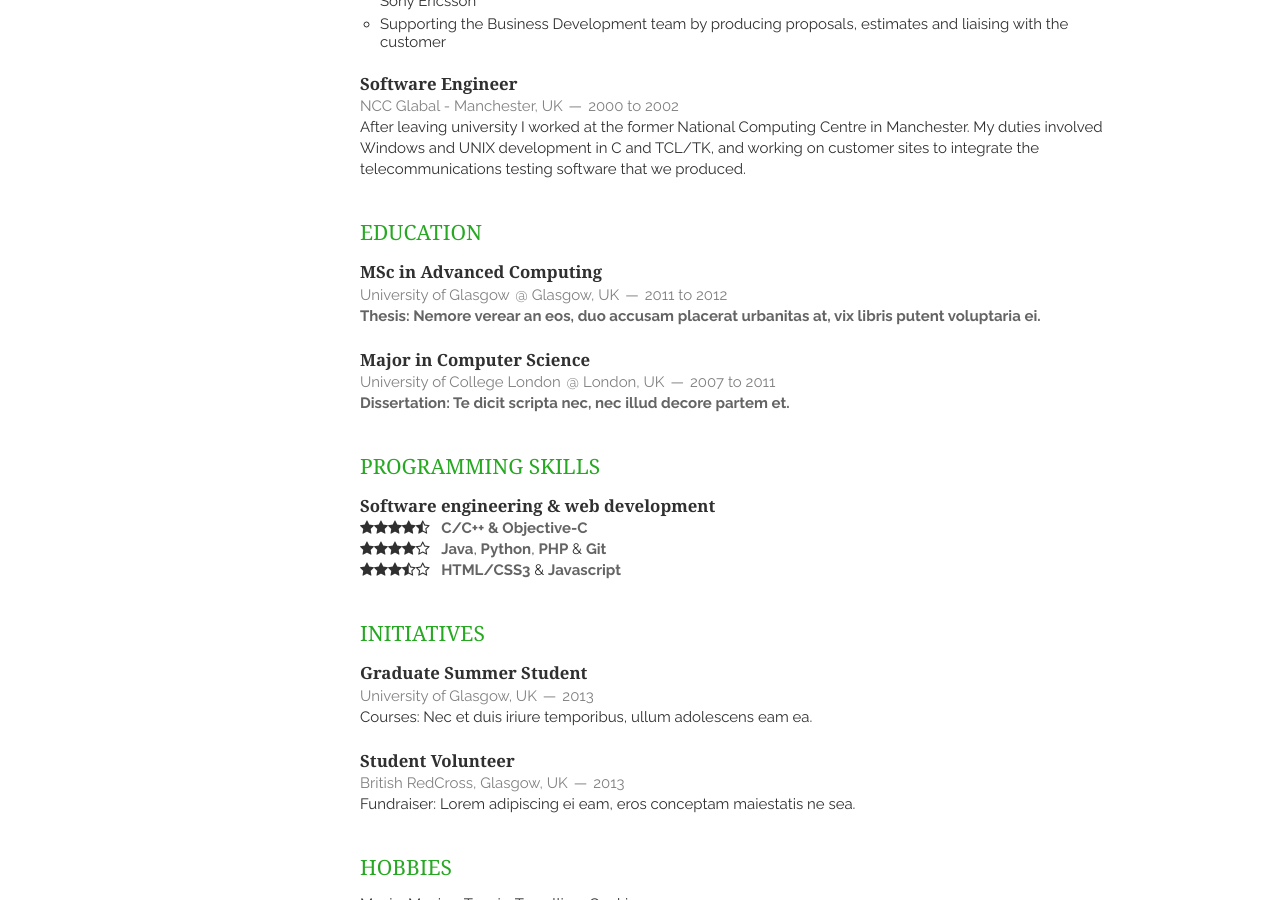
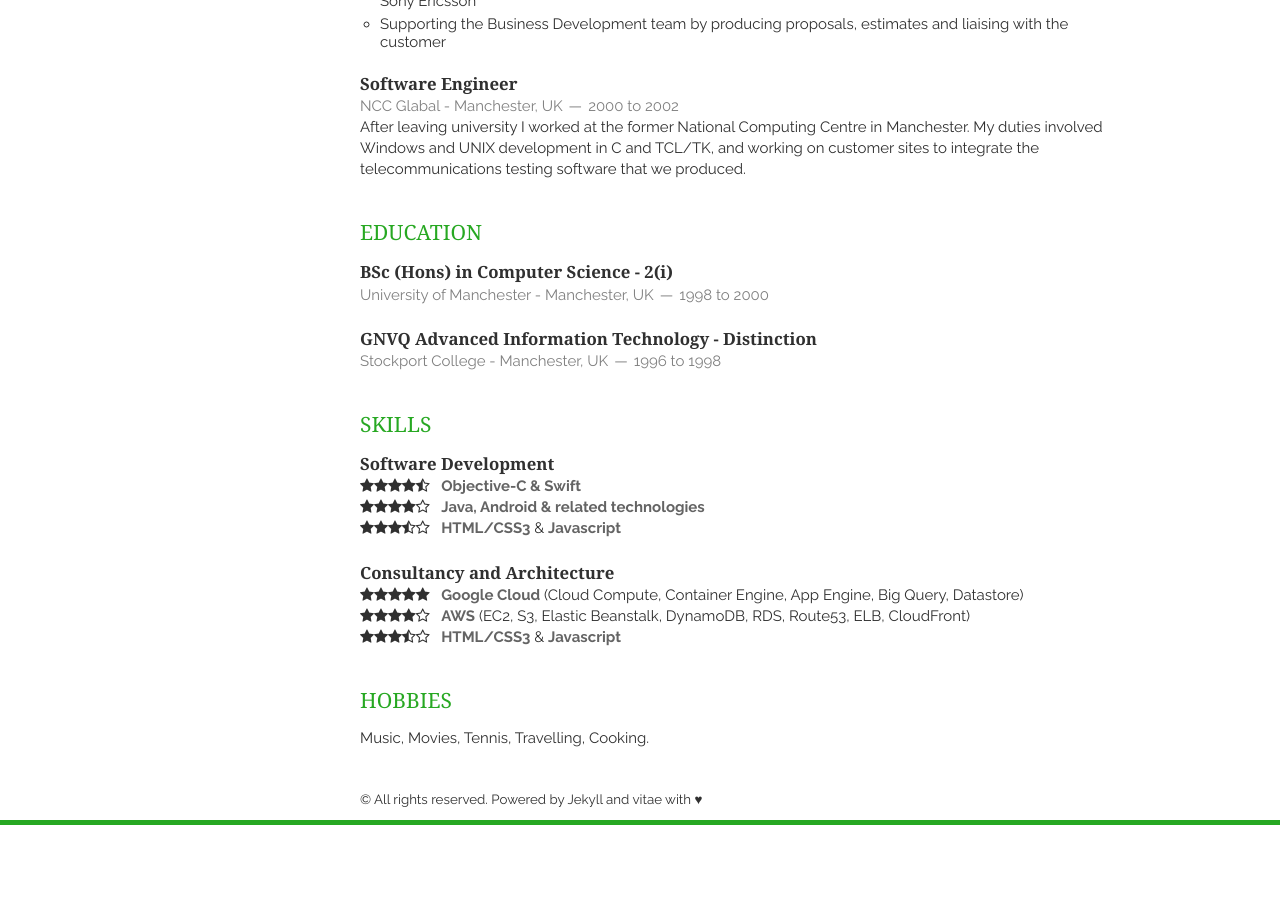
Before and after one commit to gazreese/gazreese.com, a Jekyll site: the page built from Jekyll/index.html, in a window 1280 px wide and 900 px high, scrolled down 1089 px. Built offline with Jekyll 4.4.1, drawn with Linux system fonts in a browser that asks for light colours; nearby versions of some CDN libraries; Markdown is read by kramdown in place of the engine named in the settings; the list of posts is cut into pages by our own code; after the commit the page ends 1914 px from its top, so only the background shows below that.

Commit message:
Education and skills updates

```diff
--- a/Jekyll/_includes/education.html
+++ b/Jekyll/_includes/education.html
@@ -2,22 +2,15 @@
     <h1>Education</h1>
     <article>
         <header>
-            <h1>MSc in Advanced Computing</h1>
-            <span>University of Glasgow</span>
-            <span><address>Glasgow, UK</address><time>2011 to 2012</time></span>
+            <h1>BSc (Hons) in Computer Science - 2(i)</h1>
+            <span>University of Manchester - <address>Manchester, UK</address><time>1998 to 2000</time></span>
         </header>
-        <p>
-            <em>Thesis: Nemore verear an eos, duo accusam placerat urbanitas at, vix libris putent voluptaria ei.</em>
-        </p>
     </article>
+
     <article>
         <header>
-            <h1>Major in Computer Science</h1>
-            <span>University of College London</span>
-            <span><address>London, UK</address><time>2007 to 2011</time></span>
+            <h1>GNVQ Advanced Information Technology - Distinction</h1>
+            <span>Stockport College - <address>Manchester, UK</address><time>1996 to 1998</time></span>
         </header>
-        <p>
-            <em>Dissertation: Te dicit scripta nec, nec illud decore partem et.</em>
-        </p>
     </article>
 </section>
--- a/Jekyll/_includes/skills.html
+++ b/Jekyll/_includes/skills.html
@@ -1,15 +1,30 @@
 <section class="thirteen columns">
-    <h1>Programming Skills</h1>
+    <h1>Skills</h1>
     <article>
         <header>
-            <h1>Software engineering & web development</h1>
+            <h1>Software Development</h1>
         </header>
         <p>
             <i class="fa fa-star"></i><i class="fa fa-star"></i><i class="fa fa-star"></i><i class="fa fa-star"></i><i class="fa fa-star-half-o"></i>
-            &nbsp;&nbsp;<em>C/C++ & Objective-C</em>
+            &nbsp;&nbsp;<em>Objective-C &amp; Swift</em>
         <p>
             <i class="fa fa-star"></i><i class="fa fa-star"></i><i class="fa fa-star"></i><i class="fa fa-star"></i><i class="fa fa-star-o"></i>
-            &nbsp;&nbsp;<em>Java</em>, <em>Python</em>, <em>PHP</em> &amp; <em>Git</em>
+            &nbsp;&nbsp;<em>Java, Android &amp; related technologies</em>
+        </p>
+        <p>
+            <i class="fa fa-star"></i><i class="fa fa-star"></i><i class="fa fa-star"></i><i class="fa fa-star-half-o"></i><i class="fa fa-star-o"></i>
+            &nbsp;&nbsp;<em>HTML/CSS3</em> &amp; <em>Javascript</em>
+        </p>
+        <br/>
+        <header>
+            <h1>Consultancy and Architecture</h1>
+        </header>
+        <p>
+            <i class="fa fa-star"></i><i class="fa fa-star"></i><i class="fa fa-star"></i><i class="fa fa-star"></i><i class="fa fa-star"></i>
+            &nbsp;&nbsp;<em>Google Cloud</em> (Cloud Compute, Container Engine, App Engine, Big Query, Datastore)
+        <p>
+            <i class="fa fa-star"></i><i class="fa fa-star"></i><i class="fa fa-star"></i><i class="fa fa-star"></i><i class="fa fa-star-o"></i>
+            &nbsp;&nbsp;<em>AWS</em> (EC2, S3, Elastic Beanstalk, DynamoDB, RDS, Route53, ELB, CloudFront)
         </p>
         <p>
             <i class="fa fa-star"></i><i class="fa fa-star"></i><i class="fa fa-star"></i><i class="fa fa-star-half-o"></i><i class="fa fa-star-o"></i>
--- a/Jekyll/_layouts/layout.html
+++ b/Jekyll/_layouts/layout.html
@@ -27,7 +27,7 @@
 <body>
     <div class="container">
         <header class="three columns">
-            <img src="{{ site.baseurl }}static/img/profile.png" class="me">
+            <img src="{{ site.baseurl }}static/img/cartoon.jpg" class="me">
             <h1>{{ site.name }}</h1>
             <p>
                 <a href="{{ site.tel_full }}">{{ site.tel }}</a>
--- a/Jekyll/index.html
+++ b/Jekyll/index.html
@@ -10,6 +10,4 @@ layout: layout
 
 {% include skills.html %}
 
-{% include initiatives.html %}
-
 {% include interests.html %}
```
Also changed, not shown: Jekyll/static/img/cartoon.jpg (added).
